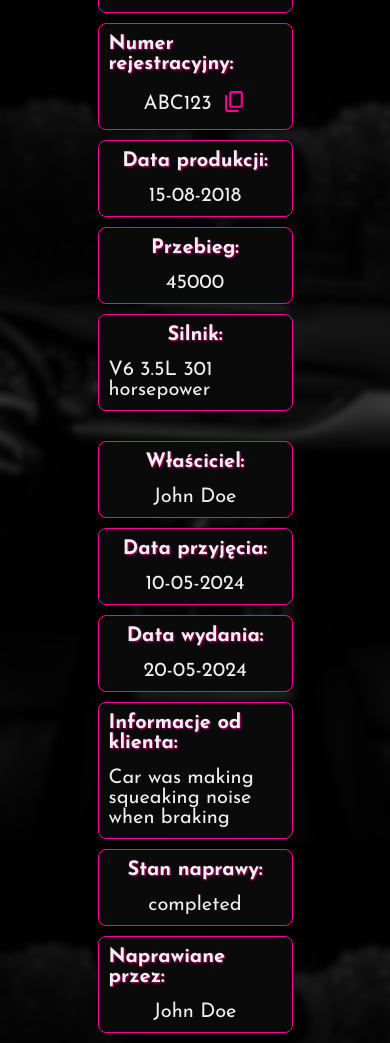
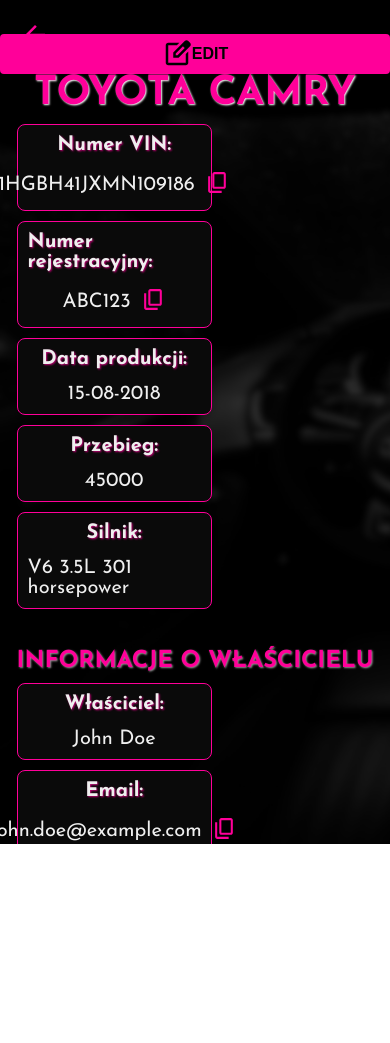
Before and after one commit to JanChmielewski/CarRepair, a React (Vite) app: page /car/1 in a window 390 px wide. After the commit the page ends 844 px from the top, so only its background shows below. Built offline with nearby package versions, Linux system fonts and the light colour scheme.

Commit message:
Improved styling and responsiveness.

```diff
--- a/src/components/car_display/DisplayCar.jsx
+++ b/src/components/car_display/DisplayCar.jsx
@@ -40,6 +40,8 @@
   };
 
   return (
+    <div className="root">
+      <div className="flex-container">
         <div className="car-display">
           <div className="buttons">
             <PreviousPageButton
@@ -54,13 +56,16 @@
               Edit
             </button>
           </div>
-      <h2 className="car-title">
+          <h2 className="car-title header-title">
             {car.brand} {car.model}
           </h2>
           <ul className="car-info-list">
             <li>
               <span className="label">Numer VIN:</span>
-          <span className="info-content copy-content" ref={vinRef}>
+              <span
+                className="info-content copy-content"
+                ref={vinRef}
+              >
                 {car.vinNumber}
                 <CopyButton content={car.vinNumber} />{' '}
               </span>
@@ -74,7 +79,9 @@
             </li>
             <li>
               <span className="label">Data produkcji:</span>
-          <span className="info-content">{car.productionDate}</span>
+              <span className="info-content">
+                {car.productionDate}
+              </span>
             </li>
             <li>
               <span className="label">Przebieg:</span>
@@ -84,32 +91,63 @@
               <span className="label">Silnik:</span>
               <span className="info-content">{car.engine}</span>
             </li>
-        <br />
+
+            <h3 className="section-title header-title">
+              Informacje o właścicielu
+            </h3>
             <li>
               <span className="label">Właściciel:</span>
               <span className="info-content">{client.ownerName}</span>
             </li>
             <li>
+              <span className="label">Email:</span>
+              <span className="info-content copy-content">
+                {client.email}
+                <CopyButton content={client.email} />
+              </span>
+            </li>
+            <li>
+              <span className="label">Telefon:</span>
+              <span className="info-content copy-content">
+                {client.phone} <CopyButton content={client.phone} />
+              </span>
+            </li>
+            <h3 className="section-title header-title">
+              Informacje o naprawie
+            </h3>
+            <li>
               <span className="label">Data przyjęcia:</span>
-          <span className="info-content">{repair.dateOfArrival}</span>
+              <span className="info-content">
+                {repair.dateOfArrival}
+              </span>
             </li>
             <li>
               <span className="label">Data wydania:</span>
-          <span className="info-content">{repair.deadlineDate}</span>
+              <span className="info-content">
+                {repair.deadlineDate}
+              </span>
             </li>
             <li className="info-from-client">
               <span className="label ">Informacje od klienta:</span>
-          <span className="info-content">{repair.clientInfo}</span>
+              <span className="info-content">
+                {repair.clientInfo}
+              </span>
             </li>
             <li>
               <span className="label">Stan naprawy:</span>
-          <span className="info-content">{repair.repairStatus}</span>
+              <span className="info-content">
+                {repair.repairStatus}
+              </span>
             </li>
             <li>
               <span className="label">Naprawiane przez:</span>
-          <span className="info-content">{repair.repairedBy}</span>
+              <span className="info-content">
+                {repair.repairedBy}
+              </span>
             </li>
           </ul>
+        </div>
+      </div>
     </div>
   );
 }
--- a/src/components/dashboard/components/Card.jsx
+++ b/src/components/dashboard/components/Card.jsx
@@ -34,9 +34,9 @@
           <Icons.Clock className="icon pink-icon data-icon" />
           {date}
         </li>
-        <div className="card-btns card-icons">
+        <li className="card-btns card-icons">
           <button
-            className="edit-btn icons-btn"
+            className="dashboard-edit-btn icons-btn"
             onClick={handleEditButton}
           >
             <Icons.Edit className="icon pink-icon" />
@@ -47,7 +47,7 @@
           >
             <Icons.Remove className="icon pink-icon" />
           </button>
-        </div>
+        </li>
       </ul>
       <DeleteConfirmationDialog
         isOpen={isDeleteDialogOpen}
--- a/src/styles/_variables.css
+++ b/src/styles/_variables.css
@@ -12,6 +12,8 @@
   /* Shadow variables */
   --small-shadow: 1px 1px 2px black;
   --box-shadow: 2px 2px 20px black;
+  --top-header-shadow: 1px 1px 2px rgb(255, 255, 255) !important; /* to overwrite header-shadow variable if applicable */
+  --header-shadow: 1px 1px 2px rgb(148, 148, 148);
 
   /* Border variables */
   --box-border: 1px solid var(--primary-color-transparent);
--- a/src/styles/components/_card.css
+++ b/src/styles/components/_card.css
@@ -12,27 +12,52 @@
 
 .car-data {
   margin: 0;
-  padding: 20px;
+  padding: 5px 20px;
   list-style-type: none;
   display: flex;
-  justify-content: space-around;
+  justify-content: space-between;
   flex-wrap: wrap;
   gap: 5vw;
   align-content: center;
+  max-height: 1000px;
 }
 
 .car-data li {
   width: 20vw;
-  min-height: 60px;
   display: flex;
   align-items: center;
   font-size: 1.5em;
 }
 
+.card-btns {
+  width: auto !important;
+}
+
 .card-icons {
   padding: 10px;
+  display: flex;
+  justify-content: center;
+  align-items: center;
 }
 
 .data-icon {
   margin-right: 15px;
 }
+
+@media screen and (max-width: 1000px) {
+  .car-data {
+    flex-direction: column;
+    justify-content: center;
+    gap: 20px;
+    padding: 0;
+  }
+
+  .car-data li {
+    width: 100% !important;
+  }
+
+  .card-btns {
+    text-align: center;
+    padding: 0;
+  }
+}
--- a/src/styles/pages/_displayCar.css
+++ b/src/styles/pages/_displayCar.css
@@ -1,8 +1,30 @@
+.root {
+  display: flex;
+  justify-content: center;
+  align-items: center;
+  position: fixed;
+  top: 0;
+  left: 0;
+  bottom: 0;
+  right: 0;
+}
+
+.flex-container {
+  margin: auto;
+  max-height: 100%;
+  overflow: auto;
+}
+
 .car-display {
   background-color: rgba(0, 0, 0, 0.7);
   width: 100vw;
   height: 100%;
   min-height: 100vh;
+  overflow: auto;
+  margin: auto;
+  display: flex;
+  flex-direction: column;
+  justify-content: center;
 }
 
 .arrow-car-display {
@@ -11,13 +33,19 @@
   left: 20px;
 }
 
-.car-title {
-  font-size: 40px;
-  text-align: center;
+.header-title {
+  margin: auto;
   margin-bottom: 10px;
   text-transform: uppercase;
   color: var(--primary-color);
-  text-shadow: 1px 1px 2px rgb(255, 255, 255);
+  text-shadow: var(--header-shadow);
+  margin-top: 30px;
+}
+
+.car-title {
+  font-size: 40px;
+  margin-top: 0 !important;
+  text-shadow: var(--top-header-shadow);
 }
 
 .car-info-list {
@@ -29,6 +57,8 @@
   list-style-type: none;
   font-size: 20px;
   overflow: visible;
+  justify-content: center;
+  margin: auto;
 }
 
 .car-info-list li {
```
Also changed, not shown: src/assets/images/icons/handyman-icon.svg (added). Lines whose indentation alone changed are shown as unchanged.
